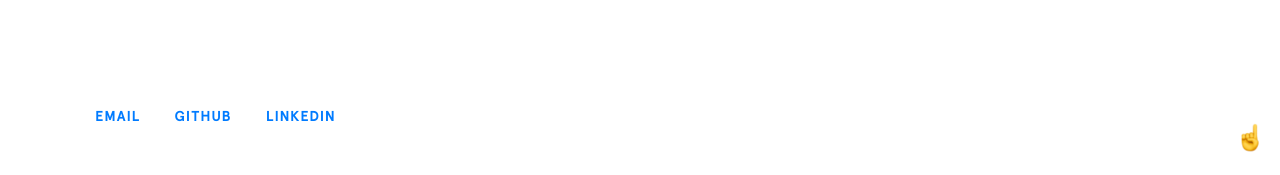
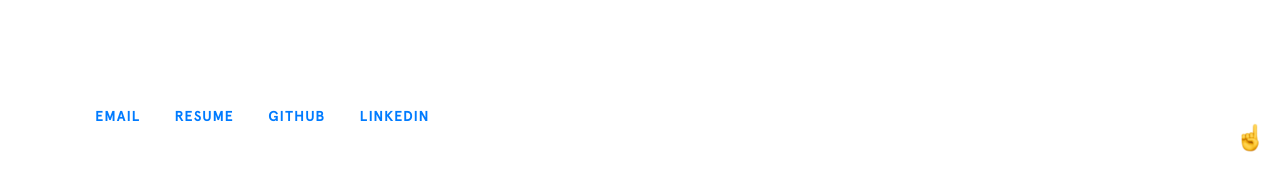
Before and after one commit to izqalan/izqalan.github.io, a Jekyll site: the page built from index.html, in a window 1280 px wide and 900 px high, scrolled down 3494 px. Shown: the part 722-897 px from the top of the window. Built offline with Jekyll 4.4.1, drawn with Linux system fonts in a browser that asks for light colours; nearby versions of some CDN libraries.

Commit message:
added resume footer

```diff
--- a/_config.yml
+++ b/_config.yml
@@ -11,6 +11,8 @@ resume: https://izqalan.github.io/resume.pdf
 social:
   - title: email
     url: mailto:izqalan@protonmail.com
+  - title: resume
+    url: https://izqalan.github.io/resume.pdf
   - title: github
     url: https://github.com/izqalan
   - title: linkedin
```
